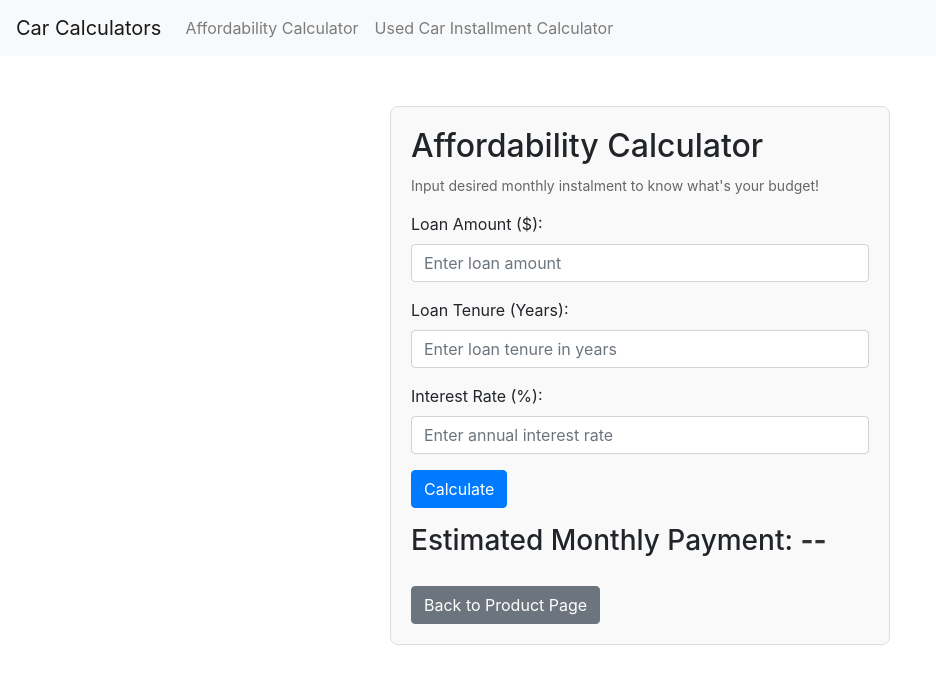
After one commit to cupcake-mastur/EcoWheels, a Flask app: page /afford_calc.html in a window 1280 px wide. The commit adds this page. Shown: the top 684 px of the page, without its empty margins (0-936 px from the left). Run offline with Flask 3, Linux system fonts and the light colour scheme; parts of the project's set-up code (start-up, migrations or seed data) failed here and were passed over; some libraries are stand-ins or nearby versions.

Commit message:
simple car affordability calculators

```diff
--- a/__init__.py
+++ b/__init__.py
@@ -165,16 +165,6 @@ class SimpleChatBot:
         message = message.lower().strip()
         return self.responses.get(message, "Sorry, I didn't understand that.")
 
-chatbot = SimpleChatBot()
-@app.route('/chat', methods=['POST'])
-def chat():
-    user_message = request.json.get('message')
-    if not user_message:
-        return jsonify({"error": "No message provided"}), 400
-
-    bot_response = chatbot.get_response(user_message)
-    return jsonify({"response": bot_response})
-
 
 # @app.route('/product_page')
 # @login_required
@@ -195,6 +185,16 @@ def models():
     vehicles = db.session.query(Vehicle).all()
 
     return render_template("homepage/models.html" , vehicles=vehicles)
+
+@app.route('/afford_calc.html')
+def afford_calc():
+    return render_template('homepage/afford_calc.html')
+
+@app.route('/used_car_calc.html')
+def used_car_calc():
+    return render_template('homepage/used_car_calc.html')
+
+
 
 class FeedbackForm(FlaskForm):
     email = StringField('Email', validators=[DataRequired(), Email()])
@@ -1002,6 +1002,7 @@ def create_checkout_session():
     except Exception as e:
         return jsonify(error=str(e)), 400
 
+
 # @app.route('/customer/history')
 # def customer_purchase_history():
 #     # Execute the query to fetch all purchases
--- /dev/null
+++ b/templates/homepage/afford_calc.html
@@ -0,0 +1,120 @@
+<!DOCTYPE html>
+<html lang="en">
+<head>
+    <meta charset="UTF-8">
+    <meta name="viewport" content="width=device-width, initial-scale=1.0">
+    <title>Affordability Calculator</title>
+    <!-- Bootstrap CSS -->
+    <link href="https://stackpath.bootstrapcdn.com/bootstrap/4.3.1/css/bootstrap.min.css" rel="stylesheet">
+    <style>
+        .container {
+            max-width: 500px;
+            margin: auto;
+            padding: 20px;
+            border: 1px solid #ddd;
+            border-radius: 8px;
+            background-color: #f9f9f9;
+            margin-top: 50px;
+        }
+
+        .mt-3 {
+            margin-top: 20px;
+        }
+
+        .btn-primary {
+            background-color: #007bff;
+            border-color: #007bff;
+            color: white;
+        }
+
+        h3 span {
+            font-weight: bold;
+            color: #333;
+        }
+
+        .note {
+            font-size: 14px;
+            color: #666;
+            margin-top: 10px;
+        }
+
+        .back-button {
+            margin-top: 20px;
+        }
+    </style>
+</head>
+<body>
+
+<!-- Navbar -->
+<nav class="navbar navbar-expand-lg navbar-light bg-light">
+  <a class="navbar-brand" href="#">Car Calculators</a>
+  <button class="navbar-toggler" type="button" data-toggle="collapse" data-target="#navbarNav" aria-controls="navbarNav" aria-expanded="false" aria-label="Toggle navigation">
+    <span class="navbar-toggler-icon"></span>
+  </button>
+  <div class="collapse navbar-collapse" id="navbarNav">
+    <ul class="navbar-nav">
+      <li class="nav-item">
+        <a class="nav-link" href="{{ url_for('afford_calc') }}">Affordability Calculator</a>
+      </li>
+      <li class="nav-item">
+        <a class="nav-link" href="{{ url_for('used_car_calc') }}">Used Car Installment Calculator</a>
+      </li>
+    </ul>
+  </div>
+</nav>
+
+<div class="container">
+    <h2>Affordability Calculator</h2>
+    <p class="note">Input desired monthly instalment to know what's your budget!</p>
+    <form id="simple-affordability-form">
+        <div class="form-group">
+            <label for="loanAmount">Loan Amount ($):</label>
+            <input type="number" class="form-control" id="loanAmount" placeholder="Enter loan amount" required>
+        </div>
+        <div class="form-group">
+            <label for="loanTenure">Loan Tenure (Years):</label>
+            <input type="number" class="form-control" id="loanTenure" placeholder="Enter loan tenure in years" required>
+        </div>
+        <div class="form-group">
+            <label for="interestRate">Interest Rate (%):</label>
+            <input type="number" class="form-control" id="interestRate" placeholder="Enter annual interest rate" required>
+        </div>
+        <button type="submit" class="btn btn-primary">Calculate</button>
+    </form>
+    <div class="mt-3">
+        <h3>Estimated Monthly Payment: <span id="monthlyPayment">--</span></h3>
+    </div>
+    <a href="{{ url_for('models') }}" class="btn btn-secondary back-button">Back to Product Page</a>
+</div>
+
+<!-- Include jQuery and Bootstrap JS -->
+<script src="https://code.jquery.com/jquery-3.3.1.slim.min.js"></script>
+<script src="https://cdnjs.cloudflare.com/ajax/libs/popper.js/1.14.7/umd/popper.min.js"></script>
+<script src="https://stackpath.bootstrapcdn.com/bootstrap/4.3.1/js/bootstrap.min.js"></script>
+
+<!-- JavaScript for Calculation -->
+<script>
+    document.getElementById('simple-affordability-form').addEventListener('submit', function(e) {
+        e.preventDefault();
+
+        const loanAmount = parseFloat(document.getElementById('loanAmount').value);
+        const loanTenure = parseInt(document.getElementById('loanTenure').value);
+        const interestRate = parseFloat(document.getElementById('interestRate').value) / 100;
+
+        // Convert loan tenure from years to months
+        const tenureMonths = loanTenure * 12;
+
+        // Calculate the monthly interest rate
+        const monthlyInterestRate = interestRate / 12;
+
+        // Calculate the monthly payment using the amortization formula
+        const monthlyPayment = (loanAmount * monthlyInterestRate) /
+                               (1 - Math.pow(1 + monthlyInterestRate, -tenureMonths));
+
+        // Display the result
+        document.getElementById('monthlyPayment').innerText = `$${monthlyPayment.toFixed(2)}`;
+    });
+</script>
+
+</body>
+</html>
--- a/templates/homepage/models.html
+++ b/templates/homepage/models.html
@@ -67,6 +67,7 @@
         <li><a href="#">Pricing</a></li>
         <li><a href="#">About</a></li>
         <li><a href="#">Contact us</a></li>
+        <li><a href="{{ url_for('afford_calc') }}">Car Calculators</a></li>
         <li>
             <a href="#" data-toggle="modal" data-target="#wishlistModal">
                 Wishlist <i class="fas fa-heart"></i>
```
Also changed, not shown: templates/homepage/used_car_calc.html (added, +103 -0 lines).
